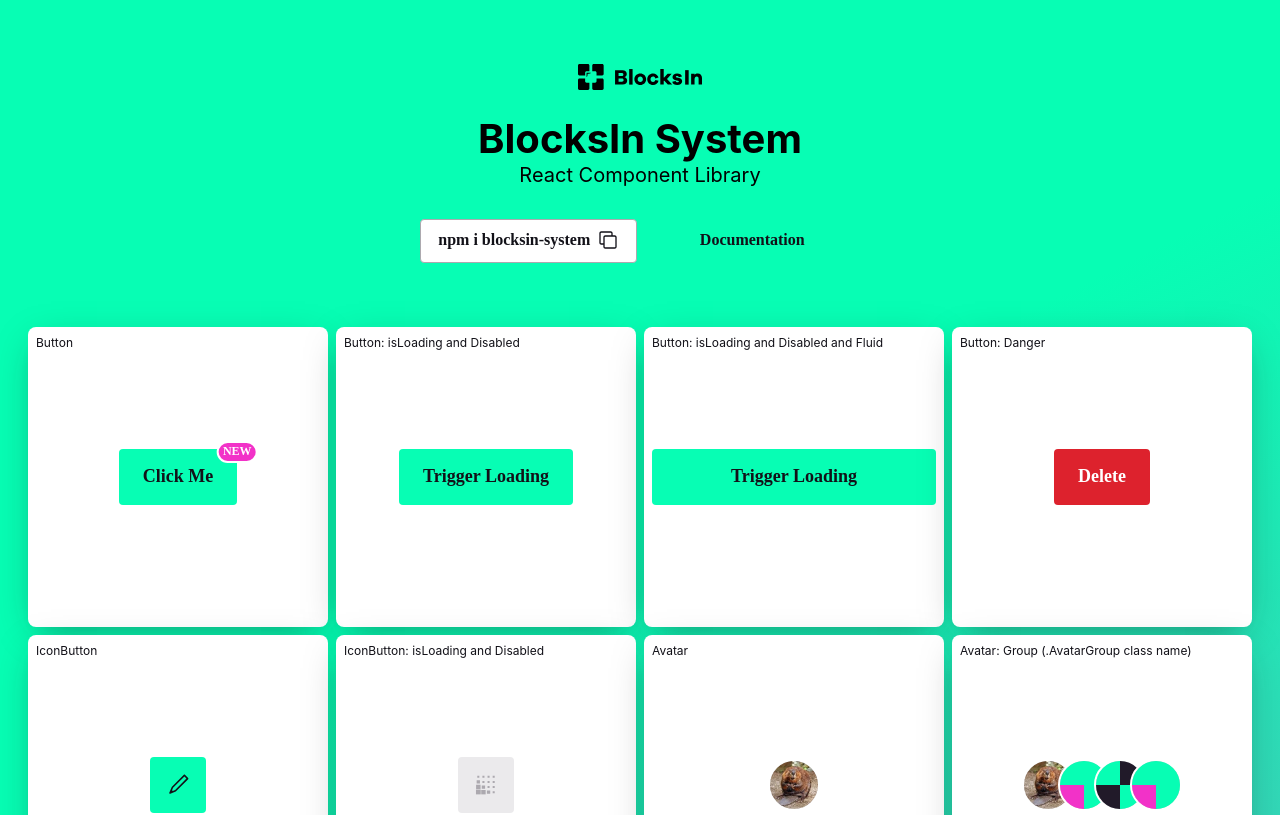
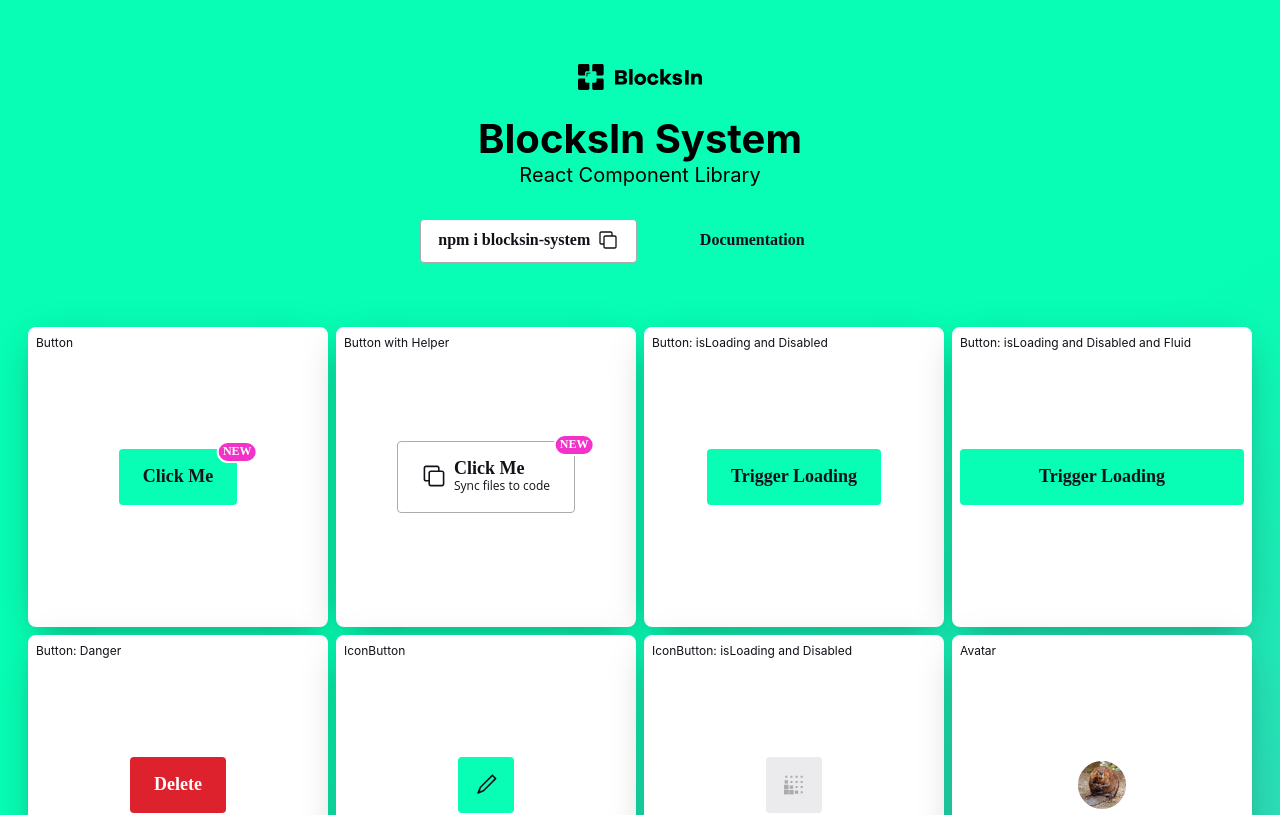
Before and after one commit to sebastiangrochocki/components-playground, a React (Create React App) app: page / in a window 1280 px wide. Shown: the top 815 px of the page. Built offline with nearby package versions, Linux system fonts and the light colour scheme.

Commit message:
Update button, add helper

```diff
--- a/src/App.js
+++ b/src/App.js
@@ -202,6 +202,20 @@
             size="large"
             showBadge
             badgeLabel="New"
+          >
+            Click Me
+          </Button>
+        </div>
+        <div className="box">
+          <span className="title">Button with Helper</span>
+          <Button
+            // onClick={handleClick}
+            variant="outline"
+            size="large"
+            showBadge
+            badgeLabel="New"
+            helper="Sync files to code"
+            iconLeft={CopyIcon}
           >
             Click Me
           </Button>
@@ -544,6 +558,7 @@
             // onChange={handleMessageChange}
           />
         </div>
+        <div className="box"></div>
 
         <div className="box box2x">
           <span className="title">TopBanner</span>
@@ -565,6 +580,7 @@
             role="Developer"
           />
         </div>
+        <div className="box"></div>
 
         <div className="box box2x">
           <span className="title">UserOnHoldItem</span>
@@ -583,7 +599,6 @@
         </div>
         <div className="box"></div>
         <div className="box"></div>
-        <div className="box"></div>
       </div>
     </>
   );
--- a/src/src/Button.js
+++ b/src/src/Button.js
@@ -1,6 +1,7 @@
-import React, { useState, useEffect } from "react";
+import React, { useState, useEffect, createElement } from "react";
 import "./Button.scss";
 import Badge from "./Badge";
+import Flex from "./Flex";
 import Spinner from "./Spinner";
 
 const Button = React.forwardRef(
@@ -16,6 +17,8 @@
       children,
       fluid,
       isLoading,
+      helper,
+      iconLeft,
       ...props
     },
     forwardedRef
@@ -45,7 +48,24 @@
         disabled={disabled || isLoading}
         style={isLoading ? fixedWidthStyle : {}}
       >
-        {isLoading ? <Spinner /> : children}
+        {isLoading ? (
+          <Spinner />
+        ) : (
+          helper && (
+            <Flex gap={100} align="center">
+              {iconLeft && createElement(iconLeft)}
+              <Flex
+                direction="column"
+                customClass="buttonHelper"
+                justify="center"
+              >
+                {children}
+                <span>{helper}</span>
+              </Flex>
+            </Flex>
+          )
+        )}
+        {!isLoading && !helper && children}
         {showBadge && <Badge label={badgeLabel} />}
       </button>
     );
--- a/src/src/Button.scss
+++ b/src/src/Button.scss
@@ -43,7 +43,7 @@
     &-large {
         padding: 0 var(--size-300);
         font-size: 18px;
-        height: 56px;
+        min-height: 56px;
         min-width: 56px;
         line-height: 24px;
         gap: var(--size-100);
@@ -54,6 +54,17 @@
     }
     &-fluid {
         width: 100%;
+    }
+    .buttonHelper {
+        height: 68px;
+        padding-bottom: var(--size-50);
+        box-sizing: border-box;
+        span {
+            font-size: 12px;
+            font-weight: normal;
+            font-family: var(--font-body);
+            line-height: 1;
+        }
     }
     border-radius: 4px;
     display: flex;
```
